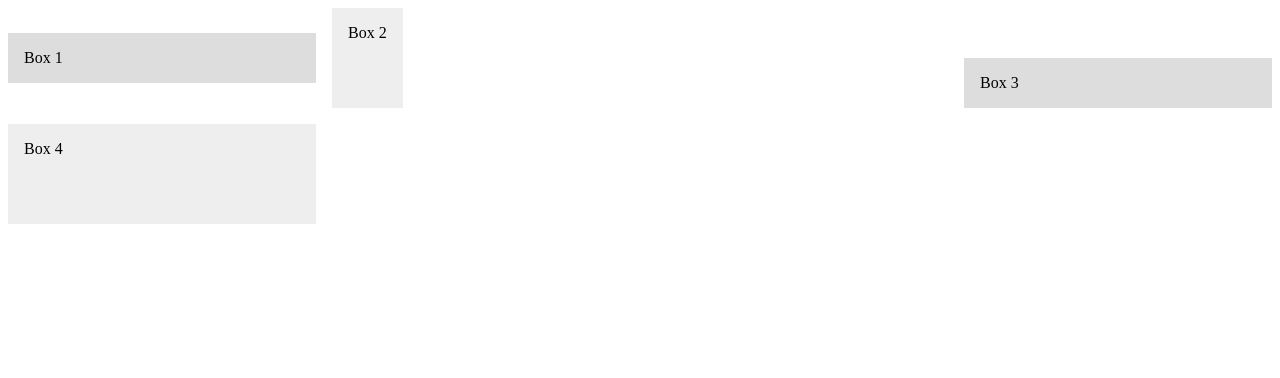
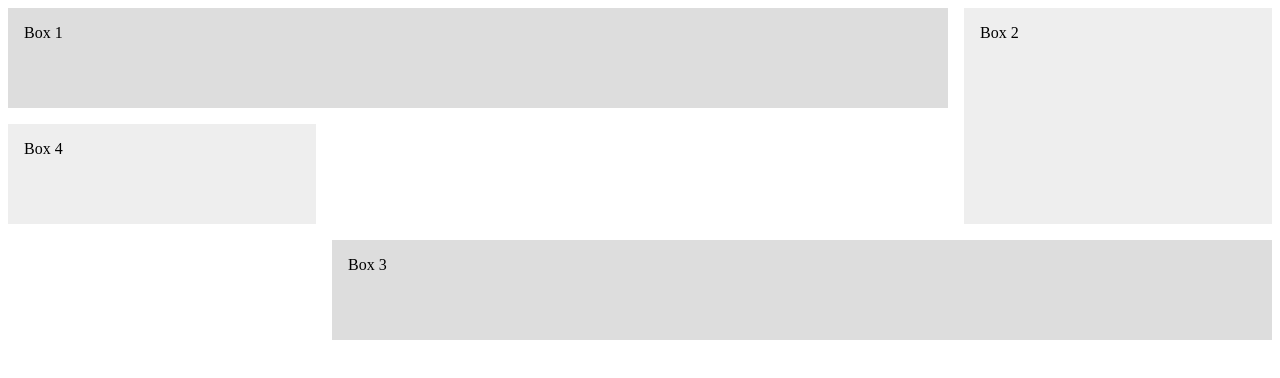
Before and after one commit to KModestas/CCS-Grid-3, a plain HTML site: page index.html in a window 1280 px wide. Drawn offline with Linux system fonts and the light colour scheme.

Commit message:
grid column and grid row

```diff
--- a/index.html
+++ b/index.html
@@ -25,20 +25,26 @@
         }
 
         .box1 {
-          align-self: center;
-
+          /* align-self: center; */
+          grid-column: 1/3;
+          grid:row 1/3;
         }
 
         .box2 {
-          justify-self: start
+          /* justify-self: start */
+          grid-column: 3;
+          grid-row: 1/3;
         }
 
         .box3 {
-          align-self: end;
+          /* align-self: end; */
+          grid-column: 2/4;
+          grid-row: 3;
+          /* grid column and row sepcifies where the item starts in the grid and which point it ends, allowing you to re-arrange the items in the grid */
         }
 
         .box4 {
-          justify-self: base;
+          /* justify-self: base; */
         }
 
   /* can either align and justify all items in grid by setting property on parent container or individually by setting it on individual item using justif-self and align-self */
```
